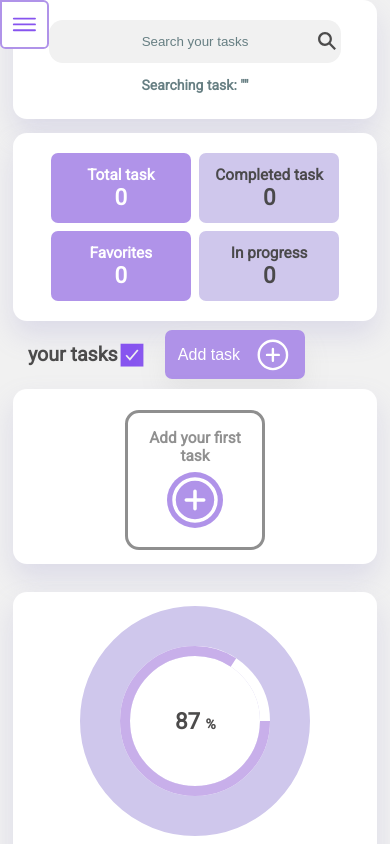
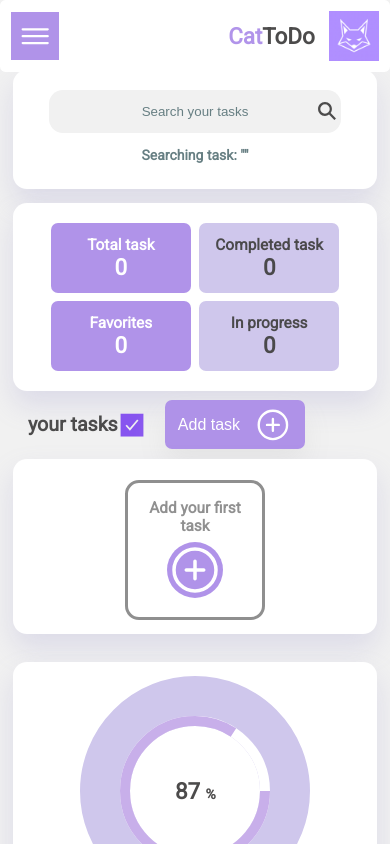
Before and after one commit to nicolasbetancurpavas/React-Task, a React (Create React App) app: page / in a window 390 px wide. Shown: the top 844 px of the page. Built offline with nearby package versions, Linux system fonts and the light colour scheme.

Commit message:
mejorando mobile

```diff
--- a/src/components/Div/div.css
+++ b/src/components/Div/div.css
@@ -14,6 +14,7 @@
     .Main {
         max-width: 40rem;
         margin: auto;
+        margin-top: 5rem;
     }
 
     .right {
@@ -26,6 +27,7 @@
     .Main {
         max-width: 26rem;
         margin: auto;
+        margin-top: 5rem;
     }
 
     .right {
@@ -39,6 +41,7 @@
     .Main {
         max-width: 22rem;
         margin: auto;
+        margin-top: 5rem;
     }
 
     .right {
--- a/src/components/MainMobile/MainMobile.js
+++ b/src/components/MainMobile/MainMobile.js
@@ -1,12 +1,19 @@
 import React, { useContext } from 'react'
 import { TodoContext } from '../TodoContext'
 import './mobile.css'
+import logo from '../../assets/img/Logo.png'
 
 export const MainMobile = () => {
     const { onClikOpen } = useContext(TodoContext)
     return (
-        <div className='main-mobile' onClick={onClikOpen}>
-            <ion-icon name="menu-outline"></ion-icon>
+        <div className='main-mobile'>
+            <ion-icon name="menu-outline"
+                onClick={onClikOpen}
+            ></ion-icon>
+            <div className='main-mobile-right'>
+                <h2 className='title-mobile'>Cat<span>ToDo</span></h2>
+                <img className='img-log-mobile' src={logo} alt='logo-mobile' />
+            </div>
         </div>
     )
 }
--- a/src/components/MainMobile/mobile.css
+++ b/src/components/MainMobile/mobile.css
@@ -8,19 +8,33 @@
         overflow-x: hidden;
     }
 
+    .img-log-mobile {
+        width: 50px;
+        height: 50px;
+    }
+
+    .main-mobile-right {
+        display: flex;
+        align-items: center;
+        gap: 1rem;
+    }
+
+    .main-mobile-right .title-mobile span {
+        color: var(--color-dark);
+    }
+
     .main-mobile {
+        width: 100%;
         background-color: white;
         display: flex;
-        justify-content: center;
+        justify-content: space-between;
         align-items: center;
         position: fixed;
         z-index: 20;
         left: 0;
-        padding: 0.5rem;
+        padding: 0.8rem;
         color: var(--color-primary);
         border-radius: 0.4rem;
-        border-top-left-radius: 0;
-        border: 2px solid var(--color-primary);
     }
 
     .main-mobile:hover {
@@ -28,7 +42,11 @@
     }
 
     .main-mobile ion-icon {
-        font-size: 2.2rem;
+        border-top-left-radius: 0;
+        background: var(--color-primary);
+        color: var(--color-white);
+        font-size: 2.6rem;
+        padding: 0.4rem;
         font-weight: bold;
     }
 }
--- a/src/components/Search/search.css
+++ b/src/components/Search/search.css
@@ -46,7 +46,7 @@
 }
 
 
-@media (max-width:450px) {
+@media (max-width:550px) {
     .input-container {
         width: 90%;
         margin: auto;
```
